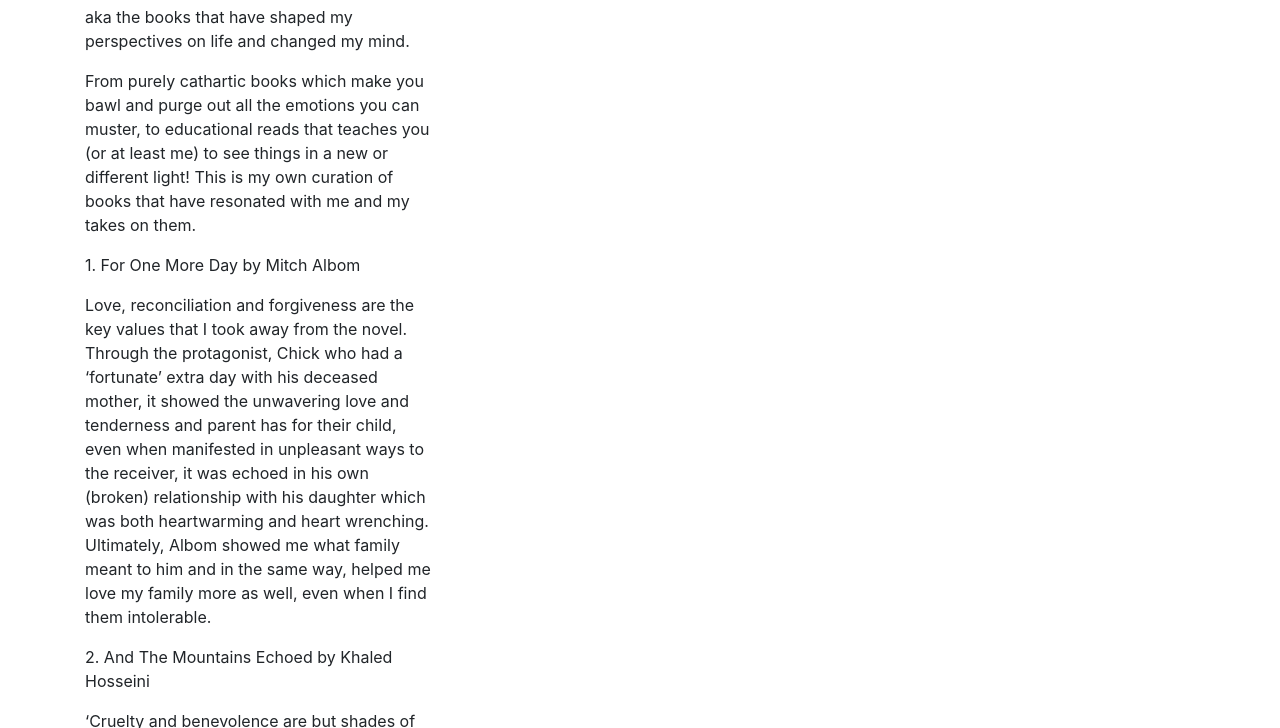
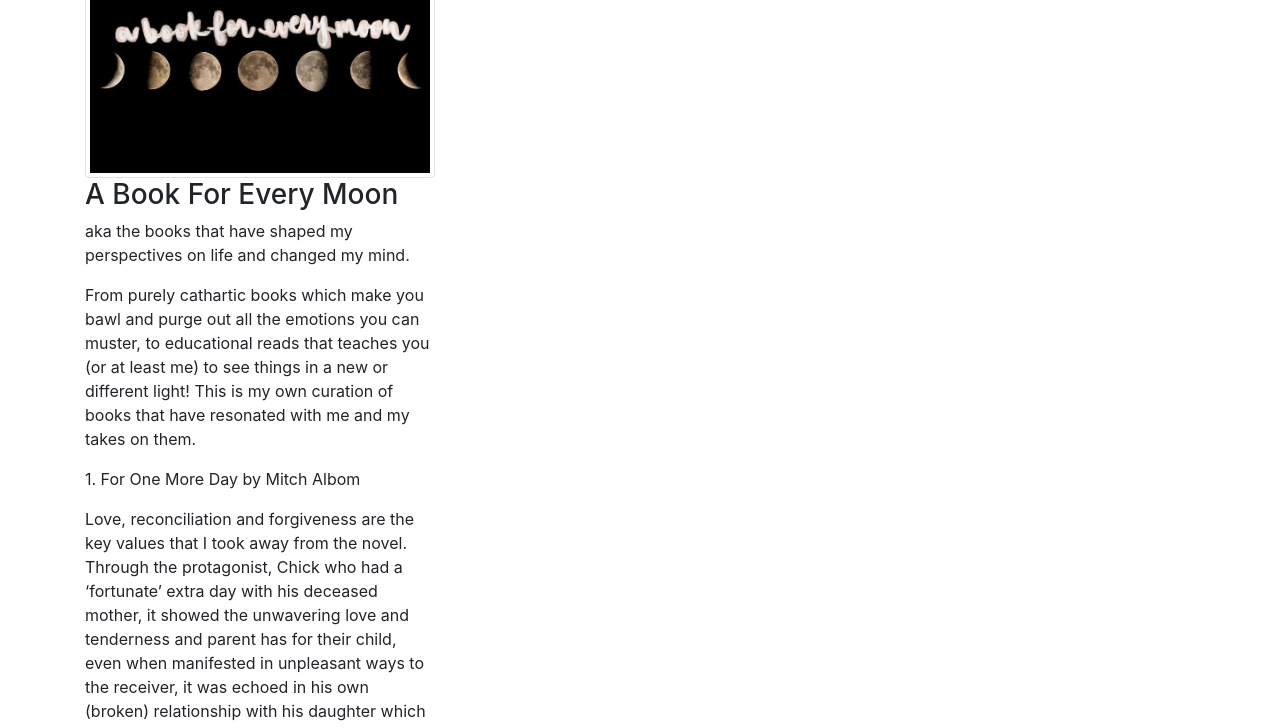
Before and after one commit to clairelel/as-we-are, a plain HTML site: page index.html in a window 1280 px wide. Shown: the part 1159-1887 px from the top of the page. Drawn offline with nearby package versions, Linux system fonts and the light colour scheme.

Commit message:
Update index.html

```diff
--- a/index.html
+++ b/index.html
@@ -26,7 +26,7 @@
 <a href="https://sptfy.com/emotionaldemagoguery">
 <img border="0" src="https://logodownload.org/wp-content/uploads/2020/03/listen-on-spotify-1.png" width="100" height="37">
 </a>
-      <img src="a book for every moon header image.jpg" class="img-thumbnail" alt="Cinque Terre" width="404" height="100">
+      <img src="a book for every moon header image.png" class="img-thumbnail" alt="Cinque Terre" width="404" height="100">
       <h3>A Book For Every Moon</h3>
       <p>aka the books that have shaped my perspectives on life and changed my mind. </p>
       <p>From purely cathartic books which make you bawl and purge out all the emotions you can muster, to educational reads that teaches you (or at least me) to see things in a new or different light! This is my own curation of books that have resonated with me and my takes on them.</p>
```
